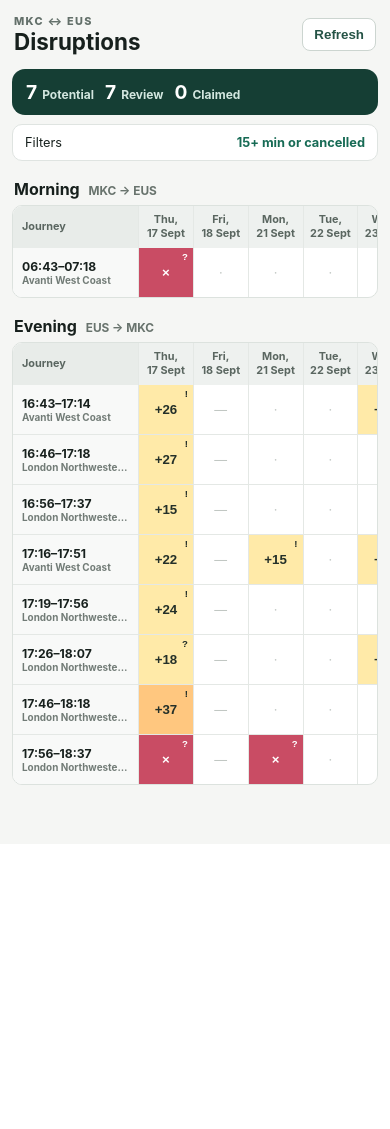
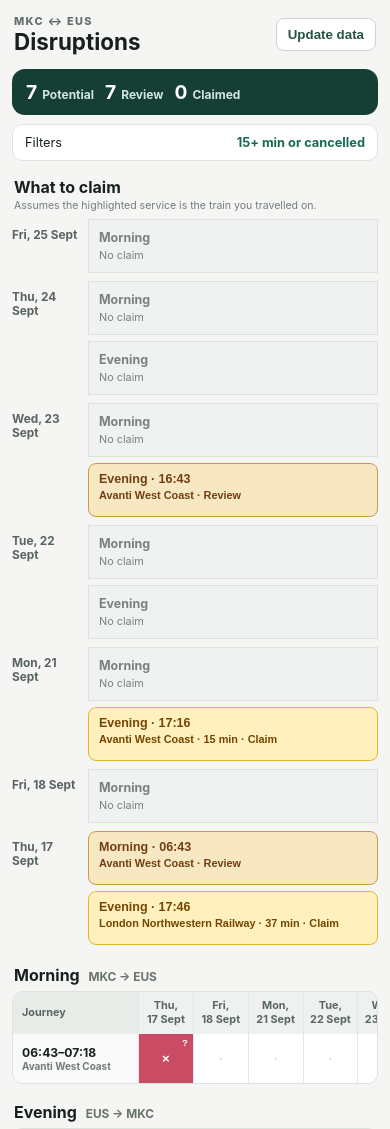
Before and after one commit to mkb-123/delayrepay, a Flask app: page / in a window 390 px wide. Shown: the top 1129 px of the page. Before the commit the page ends 785 px from the top, so only its background shows below. Run offline with Flask 3, Linux system fonts and the light colour scheme; data comes from the database, SQL or seed files in the repository; data that the repository does not hold is empty.

Commit message:
Add UI discovery collection and claim recommendations

```diff
--- a/python/delayrepay/web/app.py
+++ b/python/delayrepay/web/app.py
@@ -11,8 +11,9 @@ from flask import Flask, jsonify, render_template, request
 
 from ..refresh import CollectionBusyError, CollectionLock, refresh_plan
 from ..ingestion.rtt import RttClient
+from ..operations import collection_plan, discovery_plan
 from ..storage.sqlite import Database
-from ..workflows import build_report_data, collect, set_claim
+from ..workflows import build_report_data, collect, discover, set_claim
 
 LOGGER = logging.getLogger("delayrepay.web")
 JOBS: dict[str, dict[str, Any]] = {}
@@ -38,6 +39,41 @@ def _run_refresh(root: Path, job_id: str, plan: dict[str, Any]) -> None:
     except Exception as error:  # job errors must remain visible to the polling client
         LOGGER.exception("Refresh job %s failed", job_id)
         _job_update(job_id, status="failed", error=str(error), message="Refresh failed")
+
+
+def _run_operation(root: Path, job_id: str, operation: str, plan: dict[str, Any]) -> None:
+    try:
+        with CollectionLock(root):
+            client = RttClient()
+            targets = plan["dates"]
+            for index, target in enumerate(targets, 1):
+                service_date = target if isinstance(target, str) else target["date"]
+                verb = "Discovering" if operation == "discover" else "Collecting"
+                _job_update(job_id, status="running", completed=index - 1, message=f"{verb} {service_date}")
+                if operation == "discover":
+                    discover(root, service_date, client, plan["direction"])
+                else:
+                    collect(root, service_date, client)
+                    with Database(root) as database:
+                        build_report_data(database, service_date, False, persist=True)
+            _job_update(job_id, status="complete", completed=len(targets), message=f"{operation.title()} complete")
+    except Exception as error:
+        LOGGER.exception("%s job %s failed", operation, job_id)
+        _job_update(job_id, status="failed", error=str(error), message=f"{operation.title()} failed")
+
+
+def _start_job(root: Path, operation: str, plan: dict[str, Any]):
+    with JOBS_LOCK:
+        active = next((job for job in JOBS.values() if job["status"] in {"queued", "running"}), None)
+        if active or (root / "collection.lock").exists():
+            return jsonify({"error": "Another discovery or collection is already running."}), 409
+        job_id = uuid.uuid4().hex
+        JOBS[job_id] = {
+            "id": job_id, "operation": operation, "status": "queued", "completed": 0,
+            "total": len(plan["dates"]), "message": "Queued", "plan": plan,
+        }
+    threading.Thread(target=_run_operation, args=(root, job_id, operation, plan), daemon=True).start()
+    return jsonify(JOBS[job_id]), 202
 
 
 def _require_same_origin() -> None:
@@ -99,6 +135,38 @@ def create_app(root: Path | str | None = None) -> Flask:
     def get_refresh_plan():
         return jsonify(refresh_plan(data_root, int(request.args.get("days", "10"))))
 
+    @app.get("/api/discovery-plan")
+    def get_discovery_plan():
+        return jsonify(discovery_plan(
+            request.args.get("endDate", date.today().isoformat()),
+            int(request.args.get("days", "5")), request.args.get("direction", "ALL"),
+        ))
+
+    @app.post("/api/discover")
+    def start_discovery():
+        _require_same_origin()
+        payload = request.get_json() or {}
+        plan = discovery_plan(payload.get("endDate", date.today().isoformat()), int(payload.get("days", 5)), payload.get("direction", "ALL"))
+        if not plan["dates"]:
+            return jsonify({"status": "complete", "message": "No weekdays in this range.", "plan": plan})
+        return _start_job(data_root, "discover", plan)
+
+    @app.get("/api/collection-plan")
+    def get_collection_plan():
+        return jsonify(collection_plan(
+            data_root, request.args.get("endDate", date.today().isoformat()),
+            int(request.args.get("days", "10")), request.args.get("mode", "missing"),
+        ))
+
+    @app.post("/api/collect")
+    def start_collection():
+        _require_same_origin()
+        payload = request.get_json() or {}
+        plan = collection_plan(data_root, payload.get("endDate", date.today().isoformat()), int(payload.get("days", 10)), payload.get("mode", "missing"))
+        if not plan["dates"]:
+            return jsonify({"status": "complete", "message": "Nothing needs collecting.", "plan": plan})
+        return _start_job(data_root, "collect", plan)
+
     @app.post("/api/refresh")
     def start_refresh():
         _require_same_origin()
--- a/python/delayrepay/web/static/app.css
+++ b/python/delayrepay/web/static/app.css
@@ -24,6 +24,21 @@ button:disabled { opacity: .5; cursor: wait; }
 label { color: #5d6863; font-size: .68rem; font-weight: 750; }
 select, input { width: 100%; display: block; margin-top: 3px; border: 1px solid #ccd4cf; border-radius: 7px; background: white; padding: 7px; color: inherit; }
 .incomplete { color: #6a746f; padding: 0 12px 10px; font-size: .7rem; }
+
+.recommendations { margin: 16px 0 20px; }
+.section-heading { display: flex; justify-content: space-between; align-items: baseline; gap: 12px; margin: 0 2px 7px; }
+.section-heading h2 { font-size: 1rem; }
+.section-heading span { color: #737d78; font-size: .66rem; text-align: right; }
+#recommendations { display: grid; gap: 8px; }
+.recommend-day { display: grid; grid-template-columns: 86px 1fr; gap: 8px; align-items: start; }
+.recommend-day h3 { margin: 9px 0 0; font-size: .74rem; color: #59645f; }
+.recommend-day > div { display: grid; grid-template-columns: repeat(2, minmax(0, 1fr)); gap: 6px; }
+.recommend-row { display: flex; flex-direction: column; align-items: flex-start; min-height: 54px; color: #26312c; background: white; border: 1px solid #dce2de; text-align: left; padding: 8px 10px; }
+.recommend-row strong { font-size: .78rem; }.recommend-row span { font-size: .68rem; margin-top: 3px; }
+.recommend-row.POTENTIAL { background: #fff0bd; border-color: #dfb833; }
+.recommend-row.NEEDS_REVIEW { background: #f7e7c2; border-color: #cf9940; }
+.recommend-row.CLAIMED { background: #d9f1e2; border-color: #6eb58a; }
+.recommend-row.no-action { color: #78817d; background: #f0f2f1; justify-content: center; }
 
 .grid-section { margin-top: 18px; }
 .grid-section h2 { font-size: 1rem; margin: 0 0 6px 2px; }
@@ -68,12 +83,25 @@ dialog::backdrop { background: #10251eaa; }
 .actions a, .service-dialog > div > p a { padding: 7px; color: #176b55; font-weight: 750; text-decoration: none; }
 #refreshPlan { margin: 14px 0; line-height: 1.45; }
 .dialog-actions { display: flex; justify-content: flex-end; gap: 8px; }
+.data-dialog { width: min(620px, calc(100% - 24px)); }
+.data-dialog > h2 { margin-bottom: 12px; }
+.data-dialog > section { border-top: 1px solid #e0e5e2; padding: 13px 0; }
+.data-dialog h3 { margin: 0 0 3px; font-size: .9rem; }
+.data-dialog section > p { color: #6b756f; font-size: .72rem; margin-bottom: 9px; }
+.operation-fields { display: grid; grid-template-columns: 2fr .8fr 1.4fr; gap: 8px; margin-bottom: 9px; }
+.operation-plan { background: #edf4f1; border-radius: 8px; padding: 10px; font-size: .78rem; line-height: 1.5; }
 
 @media (max-width: 600px) {
   .hero { gap: 11px; }
   .hero p { display: none; }
   .hero strong { font-size: 1.2rem; }
   .controls { grid-template-columns: repeat(2, minmax(0, 1fr)); }
+  .section-heading { align-items: flex-start; flex-direction: column; gap: 2px; }
+  .section-heading span { text-align: left; }
+  .recommend-day { grid-template-columns: 68px 1fr; }
+  .recommend-day > div { grid-template-columns: 1fr; }
+  .operation-fields { grid-template-columns: 1fr 70px; }
+  .operation-fields label:last-child { grid-column: 1 / -1; }
   .heat-grid { min-width: 510px; }
   .heat-grid th:first-child { width: 126px; }
 }
--- a/python/delayrepay/web/static/app.js
+++ b/python/delayrepay/web/static/app.js
@@ -1,5 +1,6 @@
 const $ = (id) => document.getElementById(id);
 let data = null;
+let pendingOperation = null;
 
 function isoDate(value) { return value ? value.slice(0, 10) : ""; }
 function clock(value) { return value ? value.slice(11, 16) : "—"; }
@@ -20,7 +21,28 @@ async function load() {
   const operators = new Set(data.days.flatMap(day => day.services.map(service => service.operatorName)));
   const selected = $("operator").value;
   $("operator").innerHTML = '<option value="">All</option>' + [...operators].sort().map(value => `<option ${value === selected ? "selected" : ""}>${esc(value)}</option>`).join("");
+  renderRecommendations();
   render();
+}
+
+function renderRecommendations() {
+  let html = "";
+  for (const day of data.days) {
+    if (!day.recommendations?.length) continue;
+    html += `<article class="recommend-day"><h3>${esc(dayLabel(day.date))}</h3><div>`;
+    for (const item of day.recommendations) {
+      const route = item.direction === "MORNING" ? "Morning" : "Evening";
+      if (item.status === "NO_CLAIM") {
+        html += `<div class="recommend-row no-action"><strong>${route}</strong><span>No claim</span></div>`;
+        continue;
+      }
+      const label = item.status === "POTENTIAL" ? "Claim" : item.status === "CLAIMED" ? "✓ Claimed" : "Review";
+      const detail = item.effectiveDelayMinutes == null ? label : `${item.effectiveDelayMinutes} min · ${label}`;
+      html += `<button class="recommend-row ${item.status}" onclick="showService('${encodeURIComponent(item.serviceId)}')"><strong>${route} · ${clock(item.scheduledDeparture)}</strong><span>${esc(item.operatorName)} · ${detail}</span></button>`;
+    }
+    html += "</div></article>";
+  }
+  $("recommendations").innerHTML = html || '<p class="empty">No stored days to recommend.</p>';
 }
 
 function render() {
@@ -97,22 +119,55 @@ async function claim(encodedId, undo) {
 
 function showNotice(message, error = false) { const notice = $("notice"); notice.hidden = false; notice.textContent = message; notice.style.background = error ? "#fee2e2" : "#e7f1ed"; }
 
-async function openRefresh() {
-  $("refreshPlan").textContent = "Checking what is missing…";
-  $("confirmRefresh").disabled = true;
-  $("refreshDialog").showModal();
-  const response = await fetch("/api/refresh-plan?days=10"); const plan = await response.json();
-  $("refreshPlan").innerHTML = `<strong>${plan.fetch.length} dates</strong> need collection (${plan.requestCount} RTT requests).<br>${plan.current.length} dates are already complete.${plan.uncatalogued.length ? `<br>${plan.uncatalogued.length} dates have no catalogue and will be skipped.` : ""}`;
-  $("confirmRefresh").disabled = !plan.fetch.length;
+function latestWeekday() {
+  const value = new Date();
+  while ([0, 6].includes(value.getDay())) value.setDate(value.getDate() - 1);
+  return isoDate(value.toISOString());
 }
 
-async function startRefresh(event) {
-  event.preventDefault(); $("confirmRefresh").disabled = true;
-  const response = await fetch("/api/refresh", {method: "POST", headers: {"Content-Type": "application/json"}, body: JSON.stringify({days: 10})});
-  const job = await response.json(); $("refreshDialog").close();
+function nextFriday() {
+  const value = new Date();
+  value.setDate(value.getDate() + ((5 - value.getDay() + 7) % 7));
+  return isoDate(value.toISOString());
+}
+
+function openData() {
+  pendingOperation = null;
+  $("operationPlan").hidden = true;
+  $("runOperation").hidden = true;
+  $("dataDialog").showModal();
+}
+
+async function previewOperation(operation) {
+  const discovery = operation === "discover";
+  const payload = discovery
+    ? {endDate: $("discoverEnd").value, days: Number($("discoverDays").value), direction: $("discoverDirection").value}
+    : {endDate: $("collectEnd").value, days: Number($("collectDays").value), mode: $("collectMode").value};
+  const query = new URLSearchParams(payload).toString();
+  const response = await fetch(`/api/${discovery ? "discovery" : "collection"}-plan?${query}`);
+  const plan = await response.json();
+  if (!response.ok) return showNotice(plan.error, true);
+  pendingOperation = {operation, payload};
+  const count = discovery ? plan.dates.length : plan.dates.length;
+  const extras = discovery ? "" : `<br>${plan.completeDates.length} already complete; ${plan.uncataloguedDates.length} uncatalogued.`;
+  $("operationPlan").innerHTML = `<strong>${count} weekday${count === 1 ? "" : "s"}</strong> · ${plan.requestCount} RTT requests.${extras}`;
+  $("operationPlan").hidden = false;
+  $("runOperation").textContent = `Run ${operation}`;
+  $("runOperation").hidden = count === 0;
+}
+
+async function runOperation() {
+  if (!pendingOperation) return;
+  $("runOperation").disabled = true;
+  const {operation, payload} = pendingOperation;
+  const response = await fetch(`/api/${operation}`, {method: "POST", headers: {"Content-Type": "application/json"}, body: JSON.stringify(payload)});
+  const job = await response.json();
+  $("runOperation").disabled = false;
   if (!response.ok) return showNotice(job.error, true);
+  $("dataDialog").close();
   if (!job.id) return showNotice(job.message);
-  showNotice(`${job.message} (0/${job.total})`); pollJob(job.id);
+  showNotice(`${job.message} (0/${job.total})`);
+  pollJob(job.id);
 }
 
 async function pollJob(id) {
@@ -124,6 +179,11 @@ async function pollJob(id) {
 $("period").addEventListener("change", () => { const custom = $("period").value === "custom"; $("fromWrap").hidden = !custom; $("toWrap").hidden = !custom; if (!custom) load(); });
 for (const id of ["fromDate", "toDate"]) $(id).addEventListener("change", load);
 for (const id of ["direction", "operator", "status", "delay"]) $(id).addEventListener("change", render);
-$("refreshButton").addEventListener("click", openRefresh);
-$("confirmRefresh").addEventListener("click", startRefresh);
-const initial = dateRange(10); $("fromDate").value = initial[0]; $("toDate").value = initial[1]; load();
+$("refreshButton").addEventListener("click", openData);
+$("planDiscovery").addEventListener("click", () => previewOperation("discover"));
+$("planCollection").addEventListener("click", () => previewOperation("collect"));
+$("runOperation").addEventListener("click", runOperation);
+const initial = dateRange(10);
+$("fromDate").value = initial[0]; $("toDate").value = initial[1];
+$("discoverEnd").value = nextFriday(); $("collectEnd").value = latestWeekday();
+load();
--- a/python/delayrepay/web/templates/index.html
+++ b/python/delayrepay/web/templates/index.html
@@ -9,7 +9,7 @@
 <body>
   <header>
     <div><p class="eyebrow">MKC ↔ EUS</p><h1>Disruptions</h1></div>
-    <button id="refreshButton" class="secondary">Refresh</button>
+    <button id="refreshButton" class="secondary">Update data</button>
   </header>
   <main>
     <section class="hero">
@@ -36,17 +36,32 @@
     </details>
 
     <div id="notice" class="notice" hidden></div>
+    <section class="recommendations">
+      <div class="section-heading"><h2>What to claim</h2><span>Assumes the highlighted service is the train you travelled on.</span></div>
+      <div id="recommendations"></div>
+    </section>
     <section id="results" aria-live="polite"></section>
   </main>
 
   <dialog id="serviceDialog" class="service-dialog"><button class="dialog-close secondary" onclick="this.closest('dialog').close()">Close</button><div id="serviceDetail"></div></dialog>
 
-  <dialog id="refreshDialog">
-    <form method="dialog">
-      <h2>Refresh the last 10 days?</h2>
-      <div id="refreshPlan">Checking what is missing…</div>
-      <div class="dialog-actions"><button value="cancel" class="secondary">Cancel</button><button id="confirmRefresh" value="default">Refresh</button></div>
-    </form>
+  <dialog id="dataDialog" class="data-dialog">
+    <button class="dialog-close secondary" onclick="this.closest('dialog').close()">Close</button>
+    <h2>Update rail data</h2>
+    <section>
+      <h3>1. Discover timetable</h3>
+      <p>Run occasionally when the timetable changes.</p>
+      <div class="operation-fields"><label>Week ending <input type="date" id="discoverEnd"></label><label>Days <input type="number" id="discoverDays" value="5" min="1" max="90"></label><label>Direction <select id="discoverDirection"><option value="ALL">Both</option><option value="MORNING">Morning</option><option value="EVENING">Evening</option></select></label></div>
+      <button id="planDiscovery">Preview discovery</button>
+    </section>
+    <section>
+      <h3>2. Collect running data</h3>
+      <p>Fetch actual times and cancellations for catalogued services.</p>
+      <div class="operation-fields"><label>Ending <input type="date" id="collectEnd"></label><label>Days <input type="number" id="collectDays" value="10" min="1" max="90"></label><label>Mode <select id="collectMode"><option value="missing">Missing/incomplete</option><option value="all">Recollect all</option></select></label></div>
+      <button id="planCollection">Preview collection</button>
+    </section>
+    <div id="operationPlan" class="operation-plan" hidden></div>
+    <div class="dialog-actions"><button id="runOperation" hidden>Run</button></div>
   </dialog>
   <script src="{{ url_for('static', filename='app.js') }}" defer></script>
 </body>
```
Also changed, not shown: python/delayrepay/operations.py (added, +54 -0 lines), python/delayrepay/workflows.py (+39 -0 lines), README.md.
